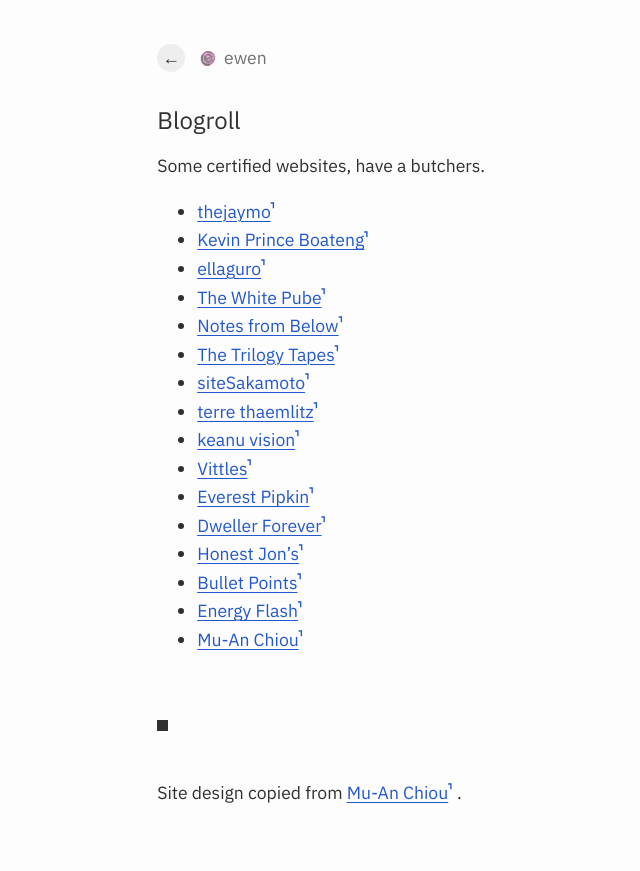
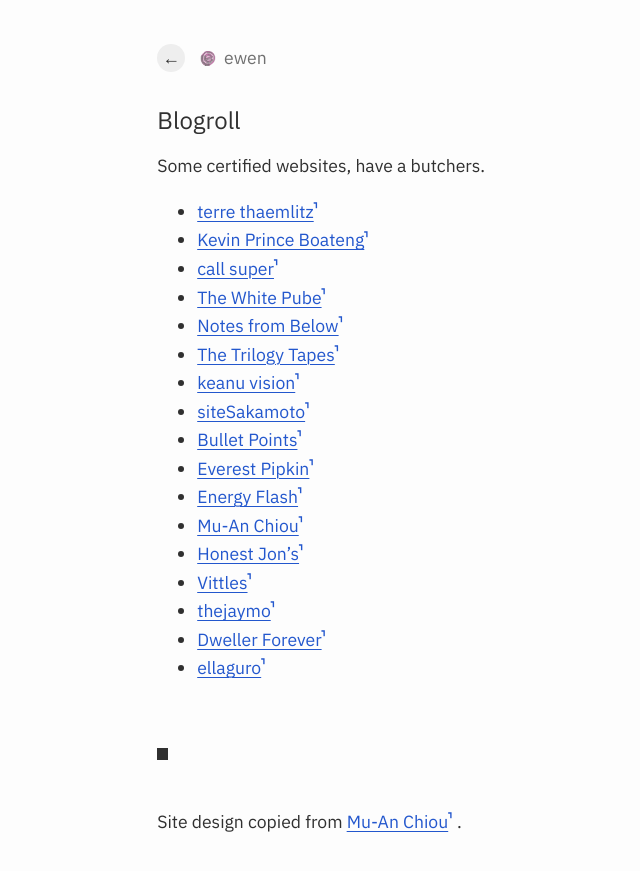
Before and after one commit to ewenme/site2, a Jekyll site: the page built from _pages/blogroll.md, in a window 1280 px wide. Shown: the top 871 px of the page, without its empty margins (166-806 px from the left). Built offline with Jekyll 4.4.1, drawn with Linux system fonts in a browser that asks for light colours.

Commit message:
add site

```diff
--- a/_data/blogroll.yml
+++ b/_data/blogroll.yml
@@ -30,3 +30,5 @@
   url: https://www.vittlesmagazine.com/
 - title: keanu vision
   url: http://www.keanuvision.com/
+- title: call super
+  url: https://callsuper.net/
```
